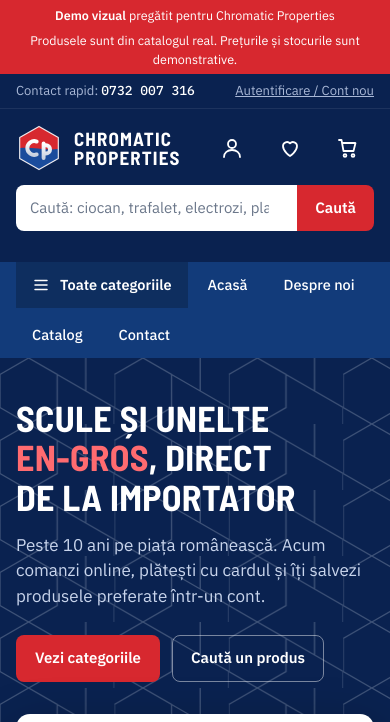
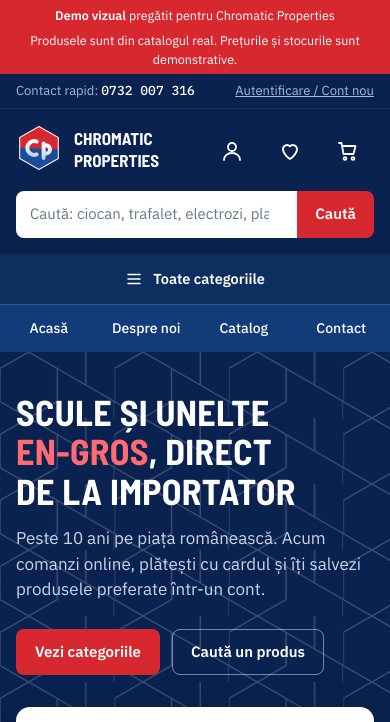
Before and after one commit to imobic-collab/Chromatic-Proprieties-2, a plain HTML site: page index.html in a window 390 px wide. Shown: the top 722 px of the page. Drawn offline with Linux system fonts and the light colour scheme.

Commit message:
Update index.html

```diff
--- a/index.html
+++ b/index.html
@@ -1,3 +1,9 @@
+<!doctype html>
+<html lang="ro">
+<head>
+<meta charset="utf-8">
+<meta name="viewport" content="width=device-width,initial-scale=1,viewport-fit=cover">
+<meta name="robots" content="noindex">
 <title>Chromatic Properties</title>
 <meta name="claude:viewport-fit-sides" content="cover">
 <link rel="preconnect" href="https://fonts.googleapis.com">
@@ -278,7 +284,7 @@
 @media (max-width:720px){
   .hdr .wrap{grid-template-columns:minmax(0,1fr) auto}
   .search{grid-column:1/-1;order:3;max-width:none}
-  .brand .name{font-size:19px}
+  .brand .name{font-size:17px;letter-spacing:0}
   .brand .tag{display:none}
   .iconbtn{min-width:52px}
   .iconbtn span.l{display:none}
@@ -288,6 +294,9 @@
   footer .wrap{grid-template-columns:1fr}
   .cols{grid-template-columns:1fr}
   .util .wrap>span:nth-child(2){display:none}
+  .nav .wrap{display:grid;grid-template-columns:repeat(4,minmax(0,1fr));gap:0;padding-left:0;padding-right:0}
+  .nav .all{grid-column:1/-1;justify-content:center;padding:14px 16px}
+  .nav .wrap>button:not(.all){padding:13px 4px;text-align:center;font-size:14px;border-top:1px solid rgba(255,255,255,.16)}
   .page-title{font-size:30px}
   .grid{grid-template-columns:repeat(2,minmax(0,1fr));gap:10px}
   .card .body{padding:10px}
@@ -298,6 +307,8 @@
   .line-item .ctl{grid-column:1/-1}
 }
 </style>
+</head>
+<body>
 
 <div class="demo-bar"><div class="wrap"><span><b>Demo vizual</b> pregătit pentru Chromatic Properties</span><span>Produsele sunt din catalogul real. Prețurile și stocurile sunt demonstrative.</span></div></div>
 <div class="util"><div class="wrap"><span>Contact rapid: <b>0732 007 316</b></span><span>Importator direct de scule și unelte pentru construcții, grădinărit și amenajări</span><span><button type="button" data-act="login" style="background:none;border:0;color:inherit;padding:0;text-decoration:underline">Autentificare / Cont nou</button></span></div></div>
@@ -633,3 +644,5 @@
 buildMega();render(true);
 })();
 </script>
+</body>
+</html>
```
